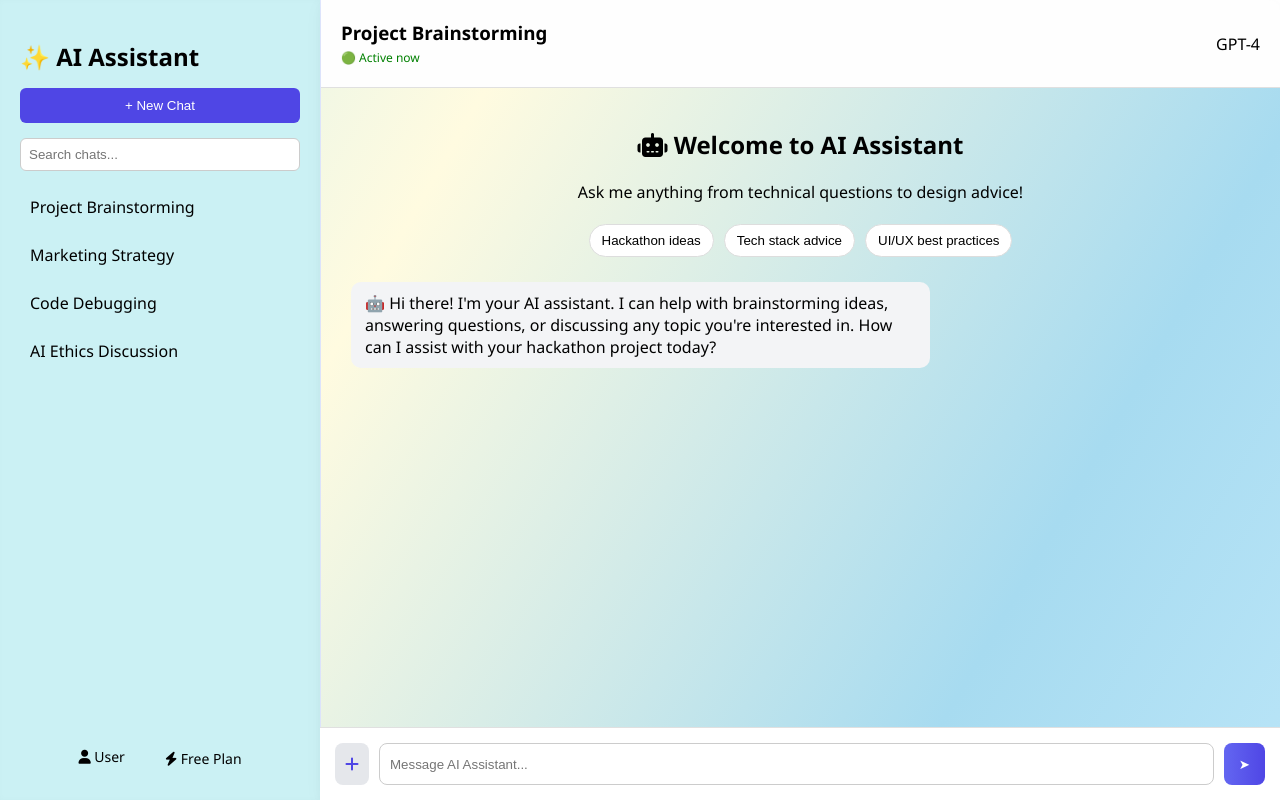
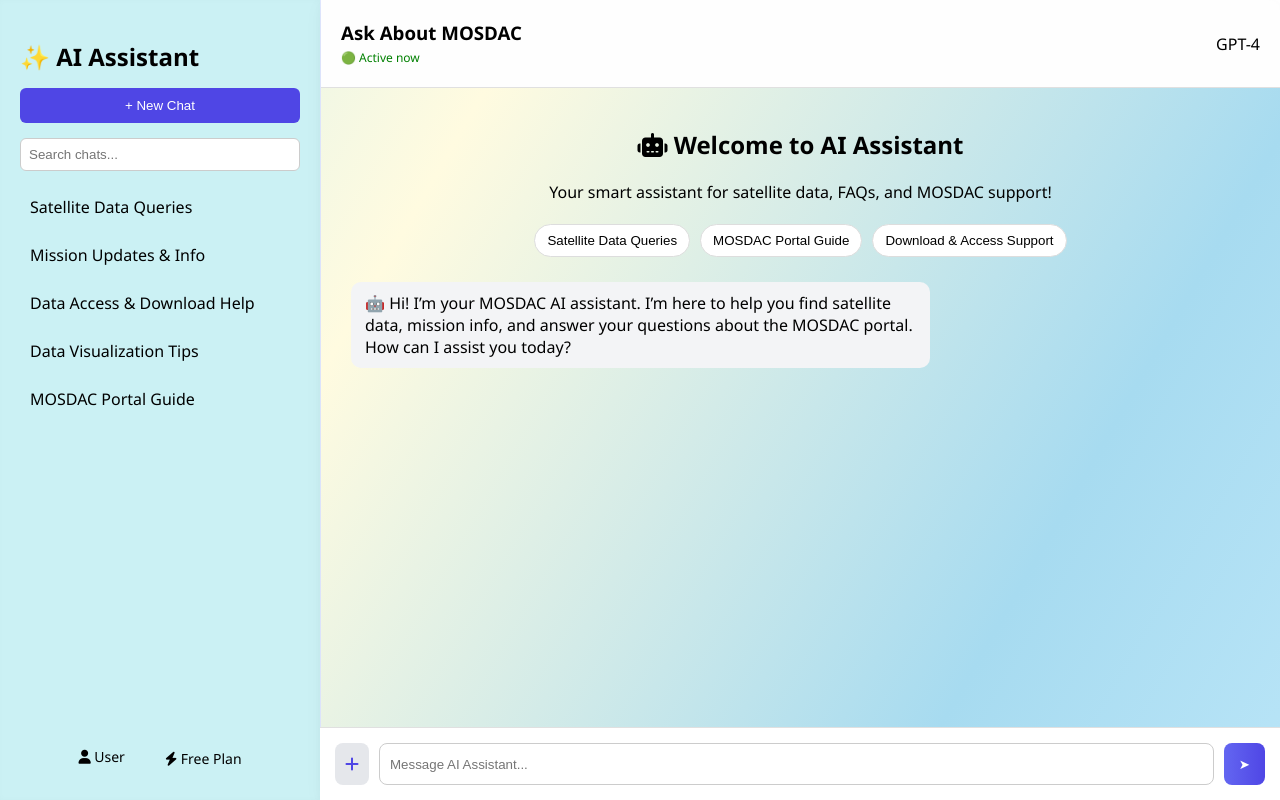
Before and after one commit to Mridula222/ai-helpbot-kg, a React (Vite) app in the folder frontend/chat-bot/: page / in a window 1280 px wide. Built offline with nearby package versions, Linux system fonts and the light colour scheme.

Commit message:
Textual Changes

```diff
--- a/frontend/chat-bot/index.html
+++ b/frontend/chat-bot/index.html
@@ -4,7 +4,7 @@
     <meta charset="UTF-8" />
     <link rel="icon" type="image/svg+xml" href="/hubot-svgrepo-com.svg" />
     <meta name="viewport" content="width=device-width, initial-scale=1.0" />
-    <title>AI Chatbot</title>
+    <title>AI Assistant</title>
   </head>
   <body>
     <div id="root"></div>
--- a/frontend/chat-bot/src/components/ChatWindow.jsx
+++ b/frontend/chat-bot/src/components/ChatWindow.jsx
@@ -13,7 +13,7 @@
   const [messages, setMessages] = useState([
     {
       sender: 'bot',
-      text: `🤖 Hi there! I'm your AI assistant. I can help with brainstorming ideas, answering questions, or discussing any topic you're interested in. How can I assist with your hackathon project today?`,
+      text: `🤖 Hi! I’m your MOSDAC AI assistant. I’m here to help you find satellite data, mission info, and answer your questions about the MOSDAC portal. How can I assist you today?`,
     },
   ]);
 
@@ -43,7 +43,7 @@
     <div className="chat-window">
       <div className="chat-header">
         <div>
-          <h3>Project Brainstorming</h3>
+          <h3>Ask About MOSDAC</h3>
           <span className="status">🟢 Active now</span>
         </div>
         <div className="header-actions">
@@ -54,11 +54,11 @@
       <div className="chat-body">
         <div className="intro-box">
           <h2><i className="fa-solid fa-robot"></i> Welcome to AI Assistant</h2>
-          <p>Ask me anything from technical questions to design advice!</p>
+          <p>Your smart assistant for satellite data, FAQs, and MOSDAC support!</p>
           <div className="suggestions">
-            <button onClick={() => setInputValue('Hackathon ideas')}>Hackathon ideas</button>
-            <button onClick={() => setInputValue('Tech stack advice')}>Tech stack advice</button>
-            <button onClick={() => setInputValue('UI/UX best practices')}>UI/UX best practices</button>
+            <button onClick={() => setInputValue('Hackathon ideas')}>Satellite Data Queries</button>
+            <button onClick={() => setInputValue('Tech stack advice')}>MOSDAC Portal Guide</button>
+            <button onClick={() => setInputValue('UI/UX best practices')}>Download & Access Support</button>
           </div>
         </div>
 
--- a/frontend/chat-bot/src/components/Sidebar.jsx
+++ b/frontend/chat-bot/src/components/Sidebar.jsx
@@ -12,10 +12,11 @@
       </div> */}
 
       <div className="chat-list">
-        <div className="chat-item ">Project Brainstorming</div>
-        <div className="chat-item">Marketing Strategy</div>
-        <div className="chat-item">Code Debugging</div>
-        <div className="chat-item">AI Ethics Discussion</div>
+        <div className="chat-item ">Satellite Data Queries</div>
+        <div className="chat-item">Mission Updates & Info</div>
+        <div className="chat-item">Data Access & Download Help</div>
+        <div className="chat-item">Data Visualization Tips</div>
+        <div className="chat-item">MOSDAC Portal Guide</div>
       </div>
       <div className="user-section">
         <p className="User"><i className="fa-solid fa-user"></i> User</p>
```
